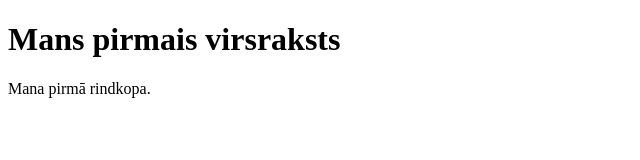
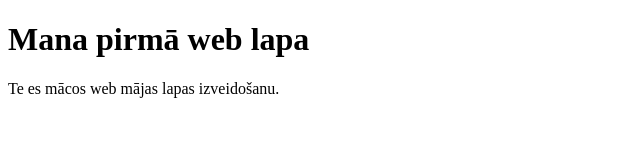
Before and after one commit to VitaPaegle/mans-pirmais-repo, a plain HTML site: page index.html in a window 1280 px wide. Shown: the whole page, without its empty margins (0-640 px from the left). Drawn offline with Linux system fonts and the light colour scheme.

Commit message:
Manas pirmās izmaiņas

```diff
--- a/index.html
+++ b/index.html
@@ -2,8 +2,8 @@
 <html>
  <body>
 
-   <h1>Mans pirmais virsraksts</h1>
-   <p>Mana pirmā rindkopa.</p>
+   <h1>Mana pirmā web lapa</h1>
+   <p>Te es mācos web mājas lapas izveidošanu.</p>
 
   </body>
    </html>
```
